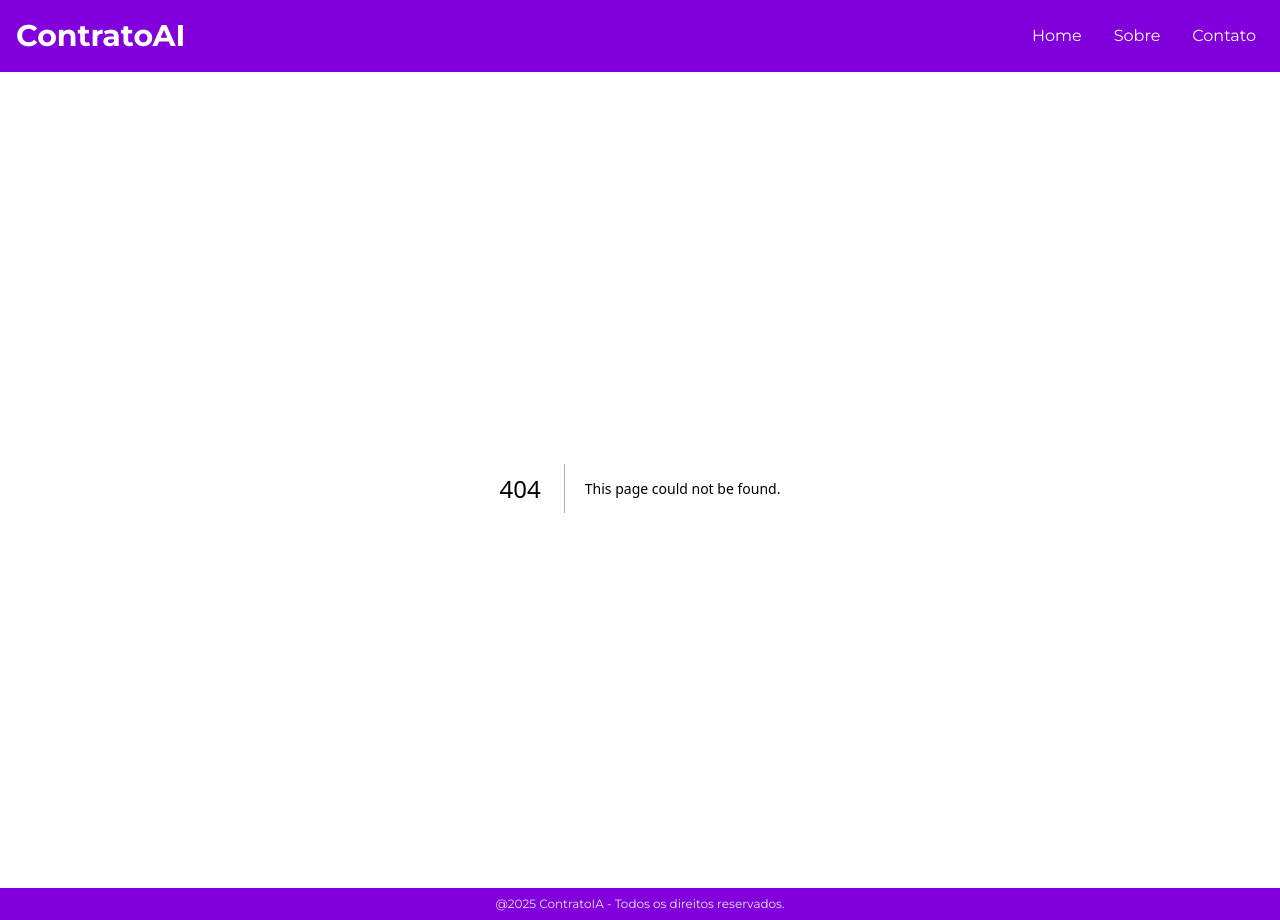
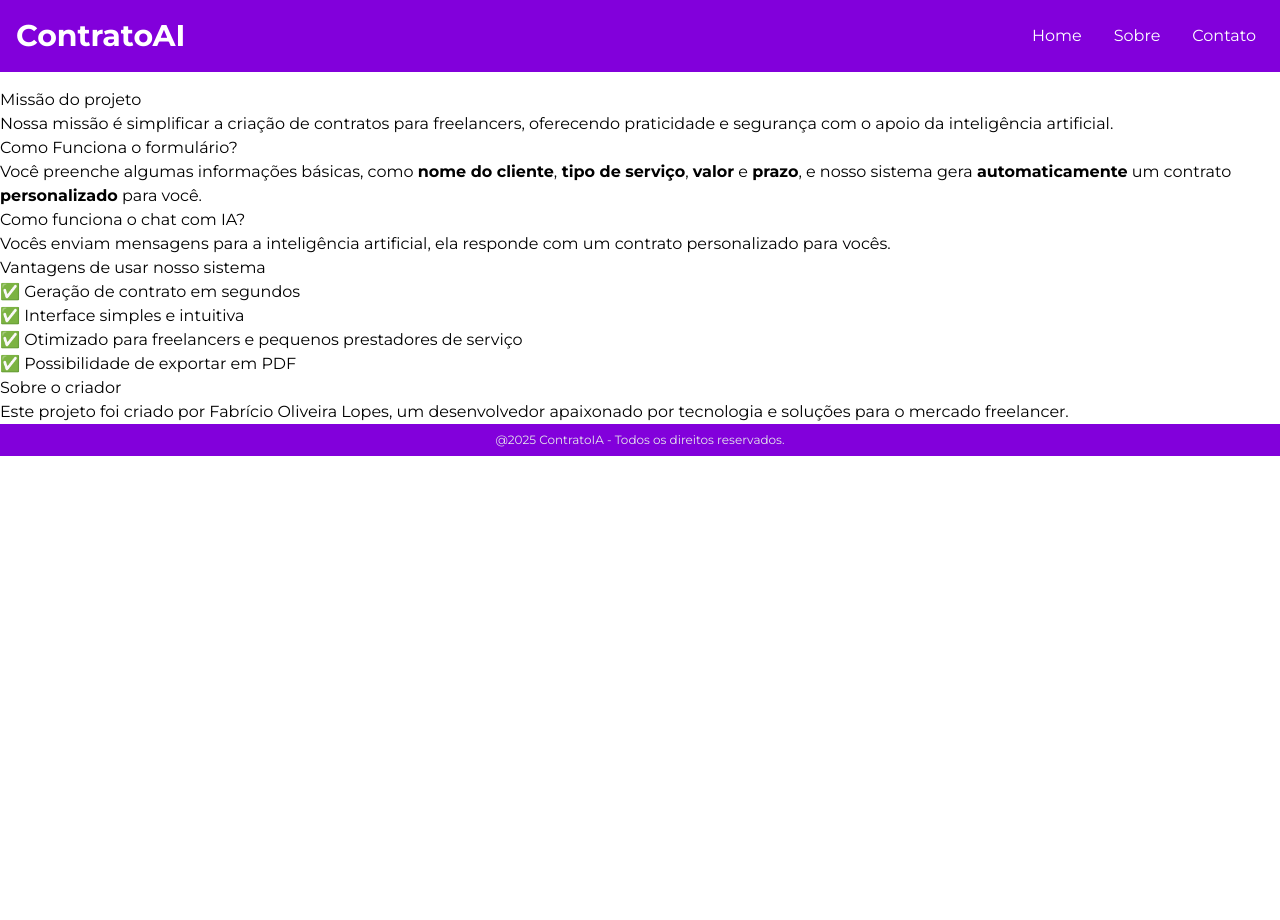
Before and after one commit to Fabrioco/ContratoIA, a Next.js app: page /about in a window 1280 px wide. Before the commit this address had no page. After the commit the page ends 800 px from the top, so only its background shows below. Built offline with nearby package versions, Linux system fonts and the light colour scheme.

Commit message:
feat(about-page): criei o layout da pagina

```diff
--- /dev/null
+++ b/src/app/about/page.tsx
@@ -0,0 +1,59 @@
+import Link from "next/link";
+
+export default function AboutPage() {
+  return (
+    <main>
+      <section id="inicio" aria-label="Missão do projeto">
+        <h2>Missão do projeto</h2>
+        <p>
+          Nossa missão é simplificar a criação de contratos para freelancers,
+          oferecendo praticidade e segurança com o apoio da inteligência
+          artificial.
+        </p>
+      </section>
+
+      <section aria-label="Como funciona o formulário">
+        <h2>Como Funciona o formulário?</h2>
+        <p>
+          Você preenche algumas informações básicas, como{" "}
+          <strong> nome do cliente</strong>,<strong> tipo de serviço</strong>,{" "}
+          <strong> valor</strong> e <strong> prazo</strong>, e nosso sistema
+          gera <strong> automaticamente</strong> um contrato{" "}
+          <strong>personalizado</strong> para você.
+        </p>
+      </section>
+
+      <section aria-label="Como funciona o chat com IA">
+        <h2>Como funciona o chat com IA?</h2>
+        <p>
+          Vocês enviam mensagens para a inteligência artificial, ela responde
+          com um contrato personalizado para vocês.
+        </p>
+      </section>
+
+      <section aria-label="Vantagens do sistema">
+        <h2>Vantagens de usar nosso sistema</h2>
+        <ul>
+          <li>✅ Geração de contrato em segundos</li>
+          <li>✅ Interface simples e intuitiva</li>
+          <li>
+            ✅ Otimizado para freelancers e pequenos prestadores de serviço
+          </li>
+          <li>✅ Possibilidade de exportar em PDF</li>
+        </ul>
+      </section>
+
+      <section id="sobre" aria-label="Sobre o criador">
+        <h2>Sobre o criador</h2>
+        <p>
+          Este projeto foi criado por{" "}
+          <Link href="https://github.com/Fabrioco">
+            Fabrício Oliveira Lopes
+          </Link>
+          , um desenvolvedor apaixonado por tecnologia e soluções para o mercado
+          freelancer.
+        </p>
+      </section>
+    </main>
+  );
+}
```
